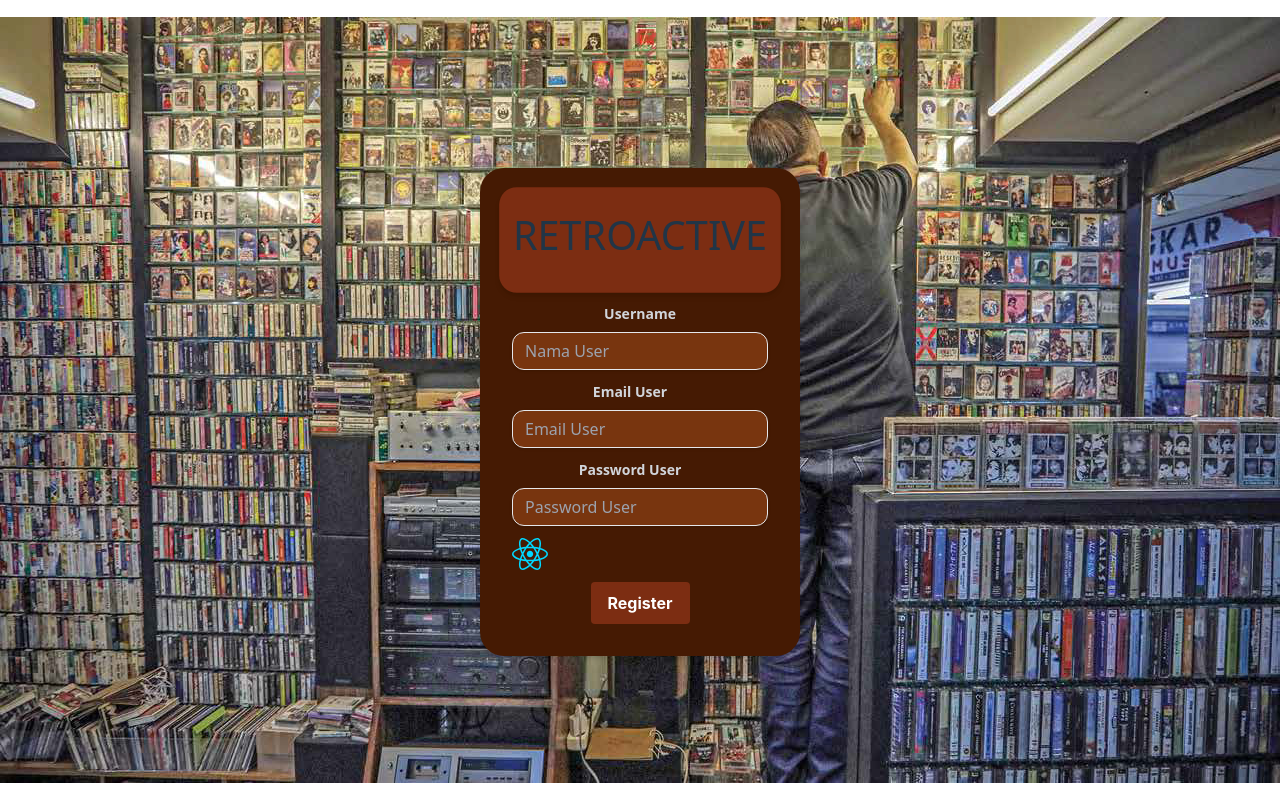
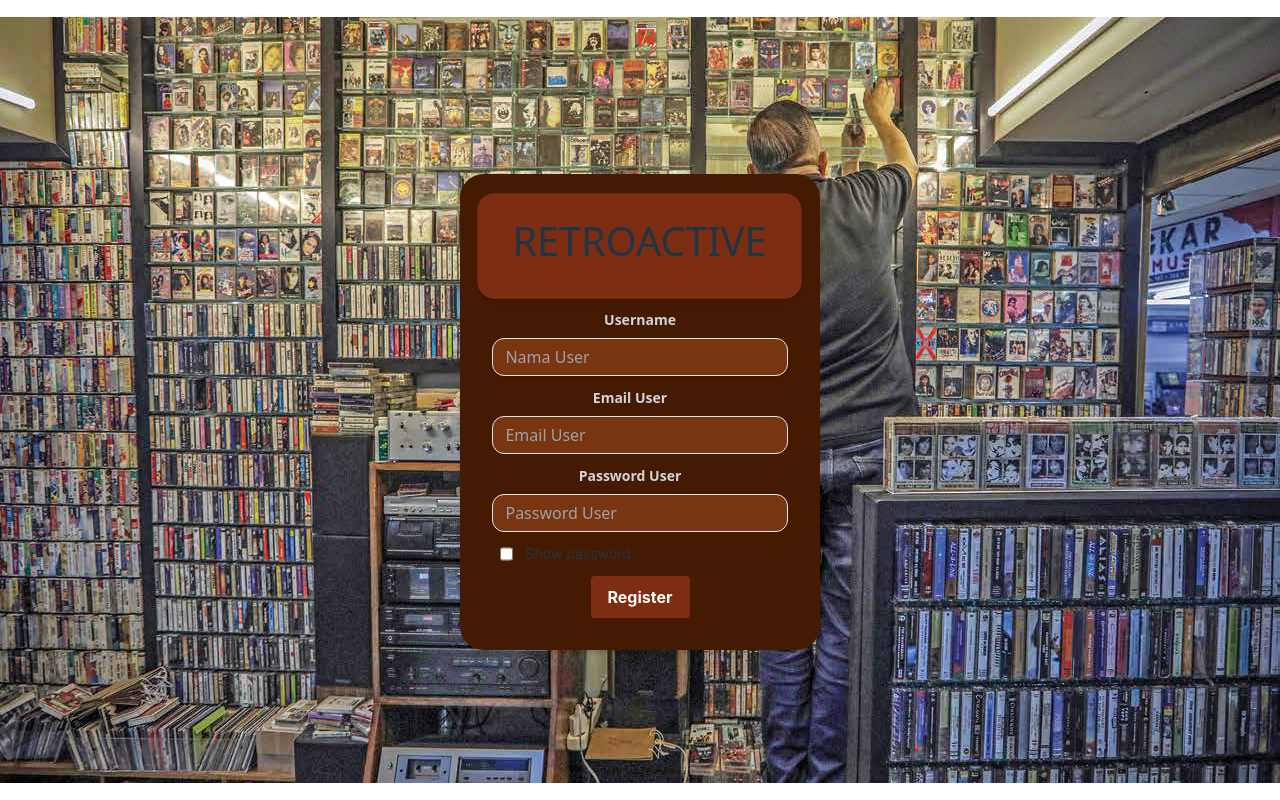
Before and after one commit to NahlSyareza/Retroactive-SBD, a React (Vite) app in the folder retroactive-frontend/: page /register in a window 1280 px wide. Built offline with nearby package versions, Linux system fonts and the light colour scheme.

Commit message:
Nahl - User register page minor fixes

```diff
--- a/retroactive-frontend/src/components/UserRegisterPage.jsx
+++ b/retroactive-frontend/src/components/UserRegisterPage.jsx
@@ -29,8 +29,8 @@ function UserRegisterPage() {
   };
 
   return (
-    <div className="w-full max-w-xs mx-auto mt-10">
-      <form className="bg-amber-950 shadow-md rounded-3xl px-8 pt-6 pb-8 mb-4">
+    <div className="w-full max-w-sm mx-auto mt-10">
+      <div className="bg-amber-950 shadow-md rounded-3xl px-8 pt-6 pb-8 mb-4">
         <div className="bg-orange-900 shadow-md scale-110 rounded-2xl px-8 pt-6 pb-8 mb-4">
           <h1 className="font-sans flex text-4xl justify-center">
             RETROACTIVE
@@ -75,17 +75,20 @@ function UserRegisterPage() {
           onChange={handlePasswordChange}
           placeholder="Password User"
         />
-        <img
-          src={logo}
-          alt="Logo"
-          onClick={() => {
-            if (getPasswordField == "password") {
+        <div className="flex ml-2">
+          <input
+            type="checkbox"
+            className="mr-3"
+            onChange={(e) => {
+              if (e.target.checked) {
                 setPasswordField("text");
               } else {
                 setPasswordField("password");
               }
             }}
           />
+          <span className="text-sm">Show password</span>
+        </div>
         <div className="mt-3" />
         <button
           className="bg-orange-900 hover:bg-orange-800 text-white font-bold py-2 px-4 rounded focus:outline-none focus:shadow-outline"
@@ -116,7 +119,7 @@ function UserRegisterPage() {
         >
           Register
         </button>
-      </form>
+      </div>
       <ToastContainer
         position="bottom-center"
         autoClose={1500}
```
Lines whose indentation alone changed are shown as unchanged.
